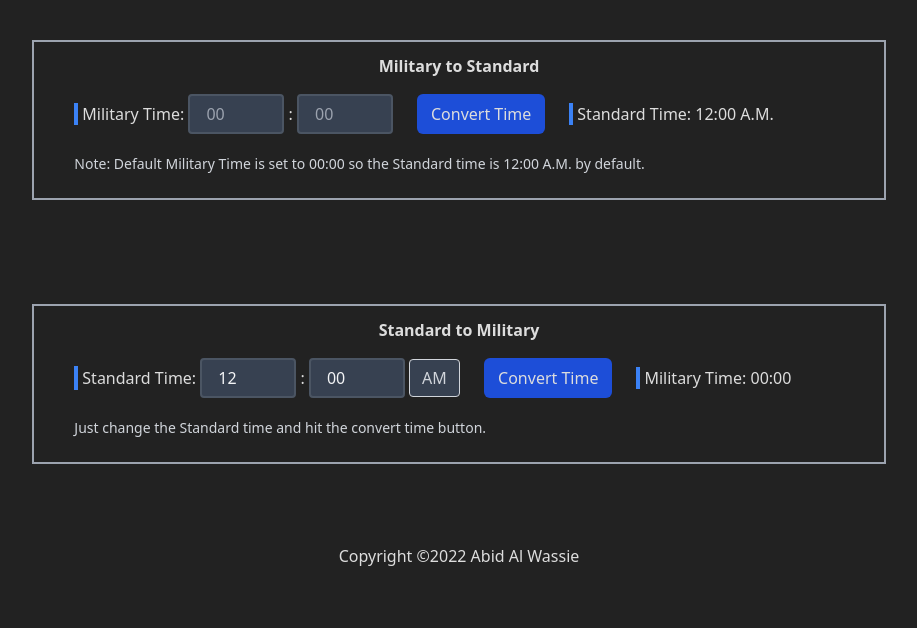
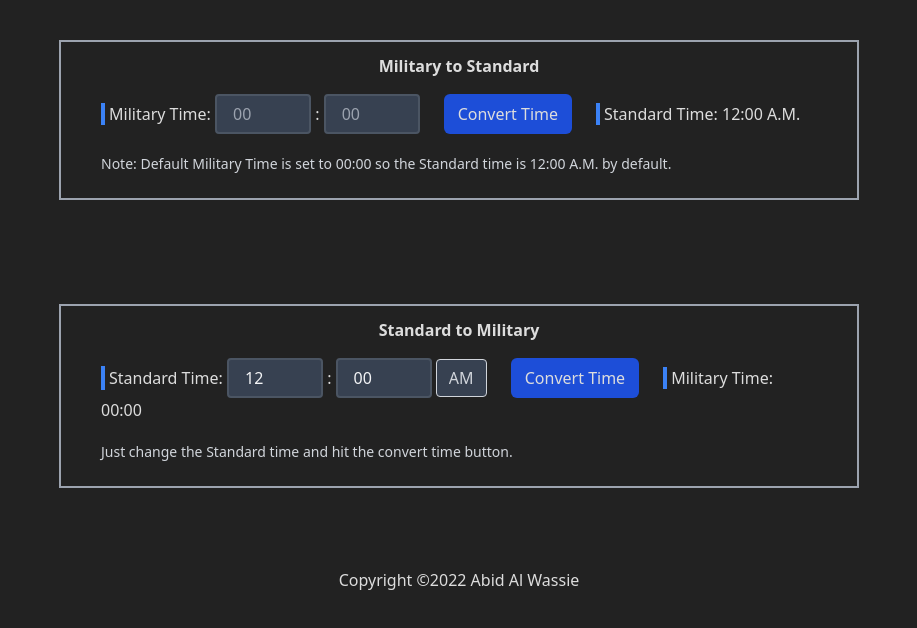
Before and after one commit to AbidAlWassie/quicktools-js, a website: page timeConverter/index.html in a window 1280 px wide. Shown: the whole page, without its empty margins (181-1098 px from the left). Drawn offline with Linux system fonts and the light colour scheme.

Commit message:
fixed width to all

```diff
--- a/timeConverter/css/main.css
+++ b/timeConverter/css/main.css
@@ -2,3 +2,7 @@ body {
   background: #222;
   color: #ddd;
 }
+
+.card-holder {
+  width: 800px;
+}
--- a/timeConverter/index.html
+++ b/timeConverter/index.html
@@ -12,7 +12,7 @@
 
   <div class="flex justify-center">
 
-    <div class="m2s py-3 px-10 my-10 border-2 border-gray-400 w-2/3">
+    <div class="card-holder m2s py-3 px-10 my-10 border-2 border-gray-400">
 
       <h2 class="text-center mb-4 font-semibold">Military to Standard</h2>
 
@@ -41,7 +41,7 @@
 
   <div class="flex justify-center">
 
-    <div class="m2s py-3 px-10 my-10 border-2 border-gray-400 w-2/3">
+    <div class="card-holder m2s py-3 px-10 my-10 border-2 border-gray-400">
 
       <h2 class="text-center mb-4 font-semibold">Standard to Military</h2>
 
```
Also changed, not shown: build/styles.css.
